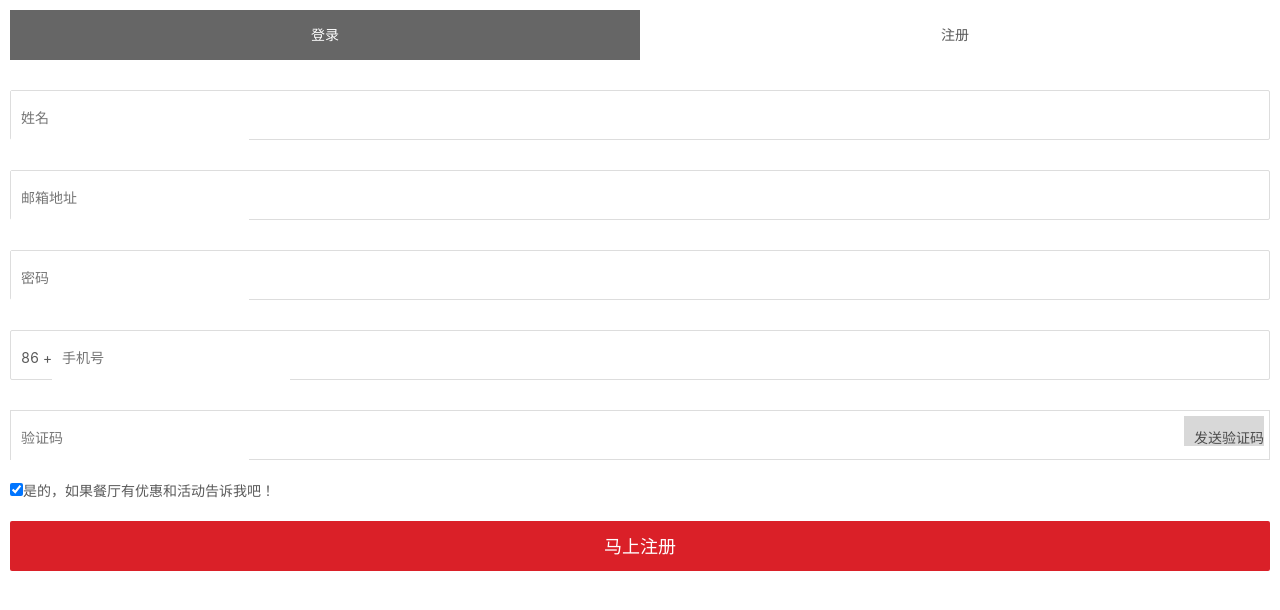
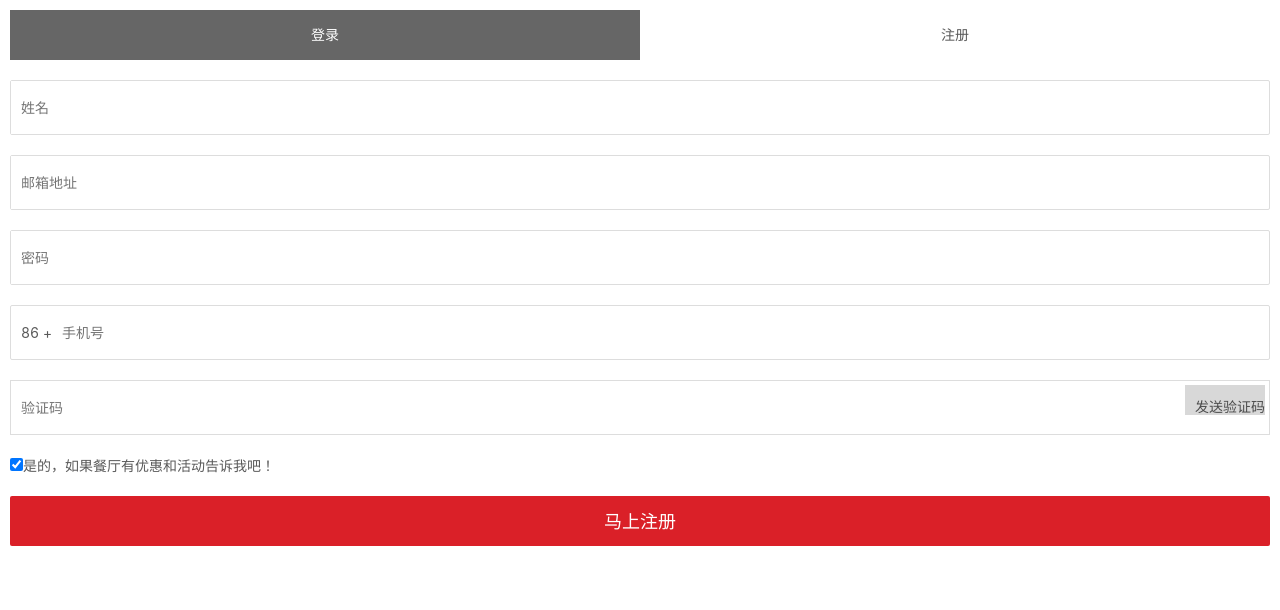
Before and after one commit to web190501/order_Project, a Vue app: page /#/Login in a window 1280 px wide. Shown: the top 610 px of the page. Built offline with nearby package versions, Linux system fonts and the light colour scheme.

Commit message:
update px

```diff
--- a/src/views/Login.vue
+++ b/src/views/Login.vue
@@ -43,12 +43,12 @@ export default {
   }
   /* 最外面div的外边距 */
     .login{
-        margin:10px;
+        margin:0.625rem;
       }
       /* 登录注册页头部 */
       .title{
          /* width:95%; */
-        height:50px;
+        height:3.125rem;
         display: flex;
         justify-content: space-between;
         border-radius:2px;
@@ -58,8 +58,8 @@ export default {
         width:50%;
         display:inline-block;
         text-align: center;
-        line-height: 50px;
-        font-size: 14px;
+        line-height: 3.125rem;
+        font-size: 0.875rem;
         color:#fff;
         background:rgba(0, 0, 0, 0.6);
       }
@@ -68,60 +68,60 @@ export default {
         width:50%;
         display:inline-block;
         text-align: center;
-        line-height: 50px;
-        font-size: 14px;
+        line-height: 3.125rem;
+        font-size: 0.875rem;
 
       }
       /* 姓名文本框 */
       .name{
         /* width:95%; */
-        height:50px;
-        margin-top:30px;
+        /* height:3.125rem; */
+        margin-top:1.25rem;
         border:1px solid #ddd;
         border-radius: 2px;
       }
       /* 邮箱文本框 */
       .email{
         /* width:95%; */
-        height:50px;
-        margin-top:30px;
+        /* height:3.125rem; */
+        margin-top:1.25rem;
         border:1px solid #ddd;
         border-radius: 2px;
       }
       /* 密码文本框 */
       .pwd{
         /* width:95%; */
-        height:50px;
-        margin-top:30px;
+        /* height:3.125rem; */
+        margin-top:1.25rem;
         border:1px solid #ddd;
         border-radius: 2px;
       }
       input{
         border:none;
-        padding:16px 10px ;
-        font-size:14px;
+        padding:1rem 0.625rem ;
+        font-size:0.875rem;
         outline: none;
       }
       /* 手机号码文本框 */
       .phone{
-        height:50px;
-        margin-top:30px;
+        /* height:3.125rem; */
+        margin-top:1.25rem;
         border:1px solid #ddd;
         border-radius: 2px;
       }
       /* 复选框 */
       .agree{
-        margin-top:20px;
+        margin-top:1.25rem;
       }
       .agree>input{
-        font-size:15px;
+        font-size:0.9375rem;
         color:#575757;
       }
       /* 验证码的设置 */
       .yzm{
         /* width:95%; */
-        height:50px;
-        margin-top:30px;
+        /* height:3.125rem; */
+        margin-top:20px;
         border:1px solid #ddd;
       }
       .one{
@@ -131,16 +131,16 @@ export default {
         display: inline-block;
       }
       .one>span{
-        padding-left:10px;
+        padding-left:0.625rem;
       }
       .yzm>span{
         display: inline-block;
-        width:80px;
-        height:30px;
+        width:5rem;
+        height:1.875rem;
         background-color:#d8d8d8;
         font-size:14px;
-        margin-top:5px;
-        margin-right:5px;
+        margin-top:4px;
+        margin-right:4px;
         padding-top:11px;
         padding-left:10px;
         float:right;
@@ -148,8 +148,8 @@ export default {
       /* 注册按钮的样式 */
       .btn{
         width:100%;
-        height:50px;
-        margin-top:20px;
+        height:3.125rem;
+        margin-top:1.25rem;
         /* margin-left:5px;
         margin-right:5px; */
         background-color:#da2028;
@@ -161,7 +161,7 @@ export default {
       .btn>a{
         color:#ffffff;
         text-decoration: none;
-        font-size: 18px;
+        font-size: 1.125rem;
 
       }
 </style>
```
